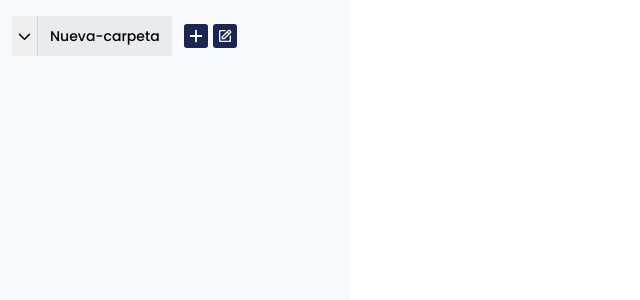
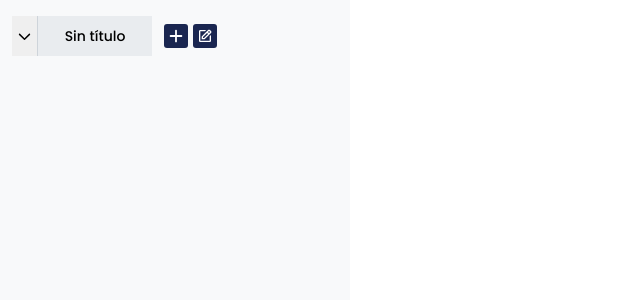
Before and after one commit to diego-jimenez-b/notes-editor, a React (Vite) app: page / in a window 1280 px wide. Shown: the top 300 px of the page, without its empty margins (0-640 px from the left). Built offline with nearby package versions, Linux system fonts and the light colour scheme.

Commit message:
feat: implement editable titles

```diff
--- a/src/components/SideBar/FolderSection/index.tsx
+++ b/src/components/SideBar/FolderSection/index.tsx
@@ -1,8 +1,18 @@
+import { useRef } from "react";
+import EditableText from "../../form/EditableText";
+import FloatingSelect from "../../ui/FloatingSelect";
+import { EditableTextActions } from "../../form/EditableText/types";
 import { PlusIcon, EditFileIcon, ChevronIcon } from "../../../icons";
-import FloatingSelect from "../../ui/FloatingSelect";
 import * as s from "./styles";
 
-const FolderSection = () => (
+const FolderSection = () => {
+  const editableTextRef = useRef<null | EditableTextActions>(null);
+
+  const enableFolderNameEdit = () => {
+    editableTextRef.current?.setEdit(true);
+  };
+
+  return (
     <s.Container>
       <s.SelectedFolder>
         <FloatingSelect
@@ -14,7 +24,9 @@ const FolderSection = () => (
             </s.SelectIndicator>
           )}
         />
-      <s.FolderName tabIndex={0}>Nueva-carpeta</s.FolderName>
+        <s.FolderName tabIndex={0} onClick={enableFolderNameEdit} onKeyDown={() => enableFolderNameEdit}>
+          <EditableText maxWidth="200px" initialValue="Sin título" onChange={() => {}} actionsRef={editableTextRef} />
+        </s.FolderName>
       </s.SelectedFolder>
 
       <s.Action>
@@ -25,5 +37,6 @@ const FolderSection = () => (
       </s.Action>
     </s.Container>
   );
+};
 
 export default FolderSection;
--- a/src/components/SideBar/FolderSection/styles.ts
+++ b/src/components/SideBar/FolderSection/styles.ts
@@ -37,6 +37,7 @@ export const SelectIndicator = styled(BaseButton)`
   border-right: 1px solid ${({ theme }) => theme.color.NEUTRAL[400]};
   display: block;
   align-self: stretch;
+  flex-shrink: 0;
   font-size: 17px;
 
   svg {
@@ -46,10 +47,11 @@ export const SelectIndicator = styled(BaseButton)`
 
 export const Action = styled(BaseButton)`
   background-color: ${({ theme }) => theme.color.PRIMARY[900]};
+  color: white;
   border-radius: 3px;
   width: 24px;
   height: 24px;
-  color: white;
+  flex-shrink: 0;
 
   svg {
     vertical-align: middle;
--- a/src/components/form/EditableText/index.tsx
+++ b/src/components/form/EditableText/index.tsx
@@ -34,6 +34,7 @@ const EditableText = ({ initialValue, onChange, maxWidth, actionsRef }: IProps)
       onChange={(e) => setInput(e.target.value)}
       onBlur={handleUpdate}
       onKeyDown={(e) => {
+        e.stopPropagation();
         if (e.key === "Enter") handleUpdate();
       }}
       maxWidth={maxWidth}
--- a/src/icons/EditFileIcon.tsx
+++ b/src/icons/EditFileIcon.tsx
@@ -1,7 +1,7 @@
 import { Icon, IIcon } from "./Icon";
 
 export const EditFileIcon = (props: IIcon) => (
-  <Icon fill="currentColor" stroke-width="0" viewBox="0 0 24 24" {...props}>
+  <Icon fill="currentColor" strokeWidth="0" viewBox="0 0 24 24" {...props}>
     <path d="m7 17.013 4.413-.015 9.632-9.54c.378-.378.586-.88.586-1.414s-.208-1.036-.586-1.414l-1.586-1.586c-.756-.756-2.075-.752-2.825-.003L7 12.583v4.43zM18.045 4.458l1.589 1.583-1.597 1.582-1.586-1.585 1.594-1.58zM9 13.417l6.03-5.973 1.586 1.586-6.029 5.971L9 15.006v-1.589z" />
     <path d="M5 21h14c1.103 0 2-.897 2-2v-8.668l-2 2V19H8.158c-.026 0-.053.01-.079.01-.033 0-.066-.009-.1-.01H5V5h6.847l2-2H5c-1.103 0-2 .897-2 2v14c0 1.103.897 2 2 2z" />
   </Icon>
--- a/src/icons/PlusIcon.tsx
+++ b/src/icons/PlusIcon.tsx
@@ -1,7 +1,7 @@
 import { Icon, IIcon } from "./Icon";
 
 export const PlusIcon = (props: IIcon) => (
-  <Icon fill="currentColor" stroke-width="0" viewBox="0 0 20 20" {...props}>
+  <Icon fill="currentColor" strokeWidth="0" viewBox="0 0 20 20" {...props}>
     <path
       fillRule="evenodd"
       d="M10 3a1 1 0 011 1v5h5a1 1 0 110 2h-5v5a1 1 0 11-2 0v-5H4a1 1 0 110-2h5V4a1 1 0 011-1z"
```
Lines whose indentation alone changed are shown as unchanged.
